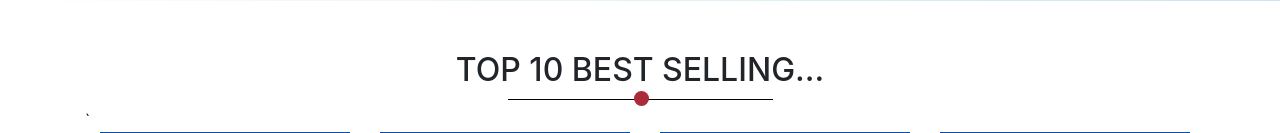
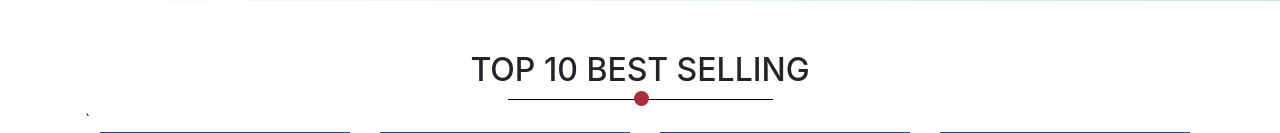
Before and after one commit to Dilan8/HCI_Project, a PHP site: page /home.php in a window 1280 px wide. Shown: the part 867-1000 px from the top of the page. Run offline with PHP 8.4, Linux system fonts and the light colour scheme; some libraries are stand-ins or nearby versions.

Commit message:
Last Test

```diff
--- a/home.php
+++ b/home.php
@@ -91,7 +91,7 @@
         <div class="container">
             <div class="row">
                 <div class="col-md-12">
-                    <h2 class="heading_section">Top 10 best selling...</h2>
+                    <h2 class="heading_section">Top 10 best selling</h2>
                     ` <div class="owl-two owl-carousel owl-theme">
                         <div class="col-lg-2 col-md-3 col-sm-4">
                             <div class="item">
```
